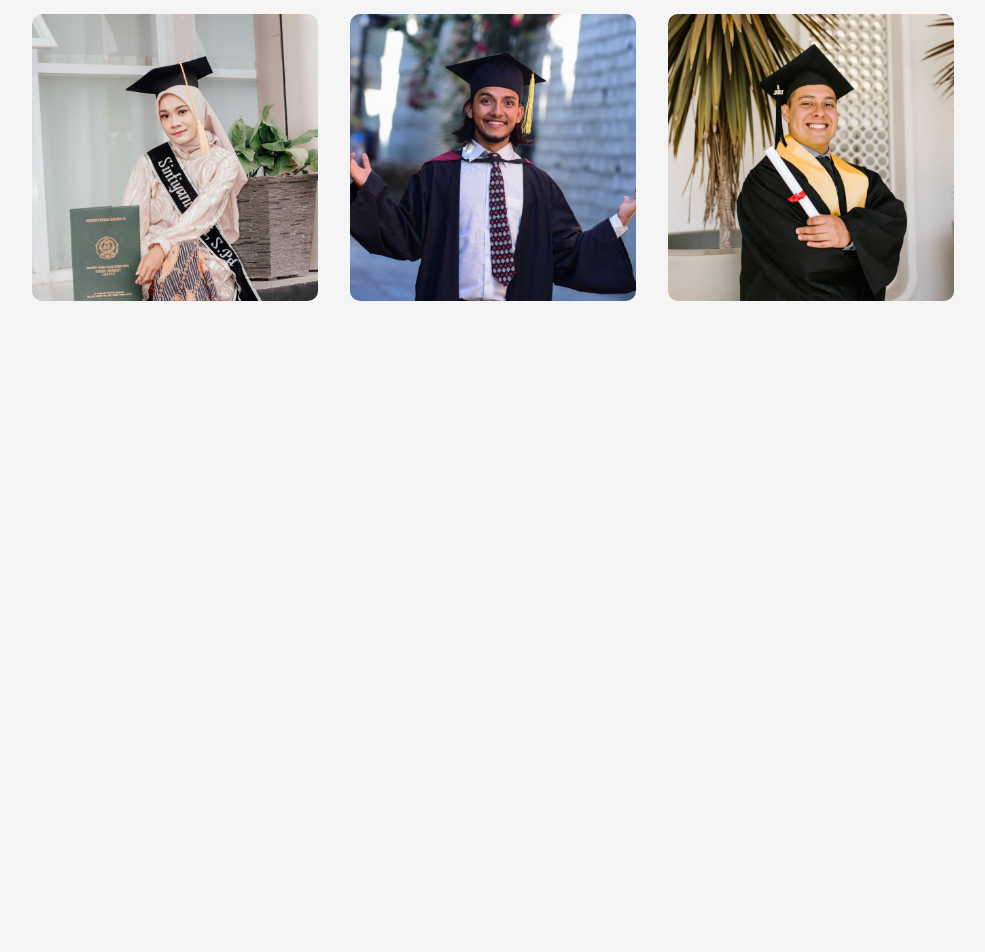
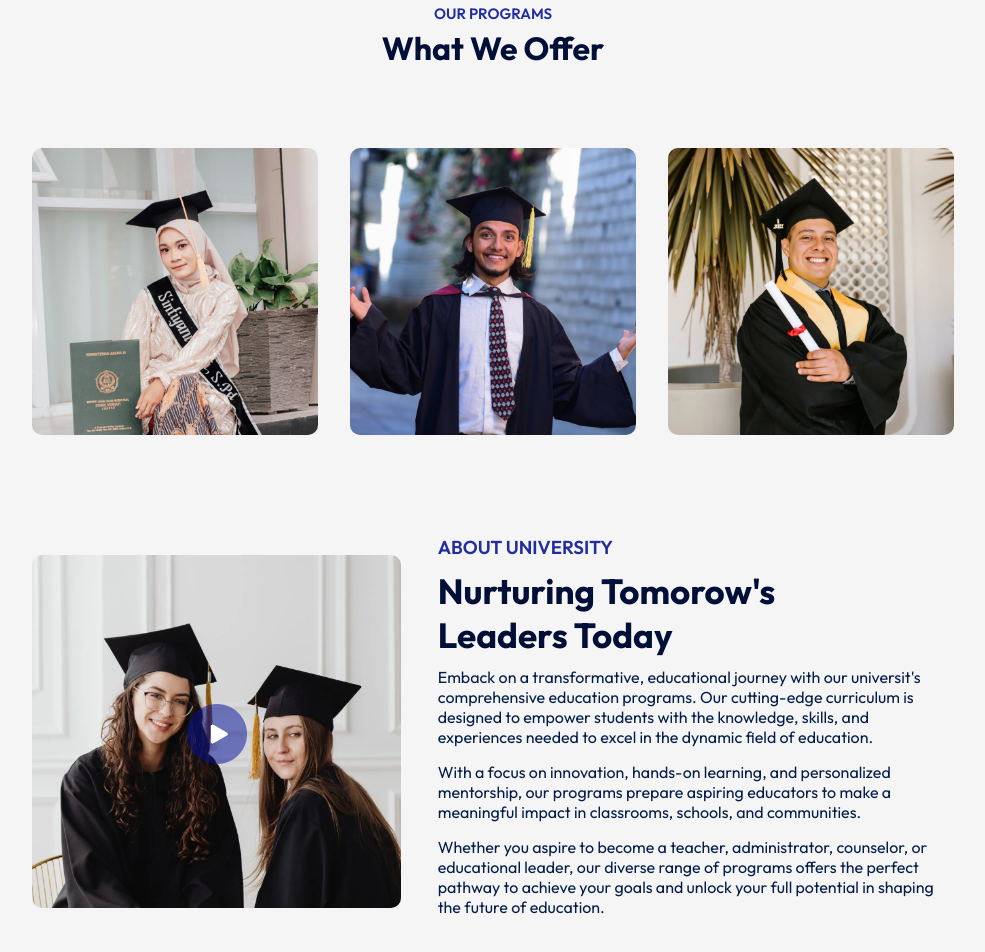
Before and after one commit to ZakariAdamu/edusity, a React (Vite) app: page / in a window 1280 px wide. Shown: the part 866-1818 px from the top of the page, without its empty margins (147-1132 px from the left). Before the commit the page ends 1247 px from the top, so only its background shows below. Built offline with nearby package versions, Linux system fonts and the light colour scheme.

Commit message:
setup About section and conditional navbar background on scrollY

```diff
--- a/src/App.jsx
+++ b/src/App.jsx
@@ -2,6 +2,8 @@
 import Navbar from "./components/Navbar/Navbar";
 import Hero from "./components/Hero/Hero";
 import Programs from "./components/Programs/Programs";
+import Title from "./components/Title/Title";
+import About from "./components/About/About";
 
 const App = () => {
 	return (
@@ -9,7 +11,9 @@
 			<Navbar />
 			<Hero />
 			<div className="container">
+				<Title subTitle="Our Programs" title="What We Offer" />
 				<Programs />
+				<About />
 			</div>
 		</div>
 	);
--- /dev/null
+++ b/src/components/About/About.css
@@ -0,0 +1,47 @@
+.about {
+    margin: 100px auto;
+    display: flex;
+    align-items: center;
+    justify-content: space-between;
+    width: 90%;
+}
+
+.about-left {
+    flex-basis: 40%;
+    position: relative;
+}
+
+.about-right {
+    flex-basis: 56%;
+}
+
+.about-img {
+    width: 100%;
+    border-radius: 10px;
+}
+
+.play-icon {
+    width: 60px;
+    position: absolute;
+    top: 50%;
+    left: 50%;
+    transform: translate(-50%, -50%);
+}
+
+.about h3 {
+    font-weight: 600;
+    /* font-weight: 16px; */
+    color: #212EA0;
+}
+
+.about h2 {
+    font-size: 35px;
+    color: #000F38;
+    margin: 10px 0;
+    max-width: 400px;
+}
+
+.about p {
+    color: #041E49;
+    margin-bottom: 15px;
+}
--- /dev/null
+++ b/src/components/About/About.jsx
@@ -0,0 +1,38 @@
+import React from "react";
+import "./About.css";
+import about_img from "../../assets/about.png";
+import play_icon from "../../assets/play-icon.png";
+
+const About = () => {
+	return (
+		<div className="about">
+			<div className="about-left">
+				<img className="about-img" src={about_img} alt="about image" />
+				<img className="play-icon" src={play_icon} alt="play icon" />
+			</div>
+			<div className="about-right">
+				<h3>ABOUT UNIVERSITY</h3>
+				<h2>Nurturing Tomorow's Leaders Today</h2>
+				<p>
+					Emback on a transformative, educational journey with our universit's
+					comprehensive education programs. Our cutting-edge curriculum is
+					designed to empower students with the knowledge, skills, and
+					experiences needed to excel in the dynamic field of education.
+				</p>
+				<p>
+					With a focus on innovation, hands-on learning, and personalized
+					mentorship, our programs prepare aspiring educators to make a
+					meaningful impact in classrooms, schools, and communities.
+				</p>
+				<p>
+					Whether you aspire to become a teacher, administrator, counselor, or
+					educational leader, our diverse range of programs offers the perfect
+					pathway to achieve your goals and unlock your full potential in
+					shaping the future of education.
+				</p>
+			</div>
+		</div>
+	);
+};
+
+export default About;
--- a/src/components/Hero/Hero.jsx
+++ b/src/components/Hero/Hero.jsx
@@ -1,6 +1,6 @@
 import React from "react";
 import "./Hero.css";
-import darkArrow from "../../assets/dark-arrow.png";
+import dark_arrow from "../../assets/dark-arrow.png";
 const Hero = () => {
 	return (
 		<div className="hero container">
@@ -12,7 +12,7 @@
 					choice.{" "}
 				</p>
 				<button className="btn">
-					Explore more <img src={darkArrow} />
+					Explore more <img src={dark_arrow} />
 				</button>
 			</div>
 		</div>
--- a/src/components/Navbar/Navbar.css
+++ b/src/components/Navbar/Navbar.css
@@ -22,3 +22,8 @@
     margin: 5px 20px;
     font-size: 16px;
 }
+
+.dark-nav {
+    background: #212EA0;
+    transition: 0.5s;
+}
--- a/src/components/Navbar/Navbar.jsx
+++ b/src/components/Navbar/Navbar.jsx
@@ -1,10 +1,18 @@
-import React from "react";
+import React, { useEffect, useState } from "react";
 import "./Navbar.css";
 import logo from "../../assets/logo.png";
 
 const Navbar = () => {
+	const [sticky, setSticky] = useState(false);
+
+	useEffect(() => {
+		window.addEventListener("scroll", () => {
+			window.scrollY > 50 ? setSticky(true) : setSticky(false);
+		});
+	}, []);
+
 	return (
-		<nav className="container">
+		<nav className={`container ${sticky ? "dark-nav" : ""}`}>
 			<img src={logo} alt="school logo" className="logo" />
 			<ul>
 				<li>Home</li>
@@ -13,7 +21,7 @@
 				<li>Campus</li>
 				<li>Testimonials</li>
 				<li>
-					<button className="btn">Contact us</button>
+					<button className="btn">Contact Us</button>
 				</li>
 			</ul>
 		</nav>
--- /dev/null
+++ b/src/components/Title/Title.css
@@ -0,0 +1,15 @@
+.title {
+    text-align: center;
+    color: #212EA0;
+    font-size: 15px;
+    font-weight: 600;
+    text-transform: uppercase;
+    margin: 70px 0 30px;
+}
+
+.title h2 {
+    font-size: 32px;
+    color: #000f38;
+    margin-top: 5px;
+    text-transform: capitalize;
+}
--- /dev/null
+++ b/src/components/Title/Title.jsx
@@ -0,0 +1,13 @@
+import React from "react";
+import "./Title.css";
+
+const Title = ({ subTitle, title }) => {
+	return (
+		<div className="title">
+			<p>{subTitle}</p>
+			<h2>{title}</h2>
+		</div>
+	);
+};
+
+export default Title;
```
